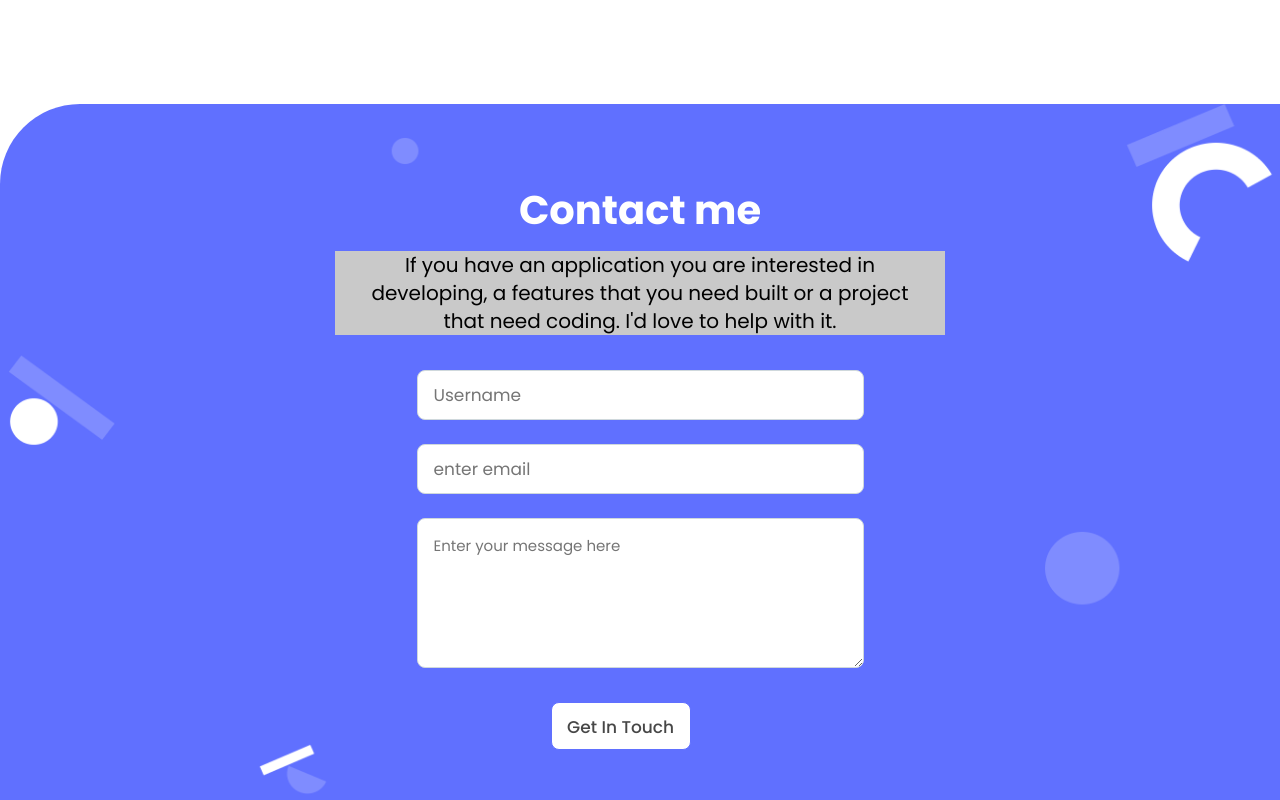
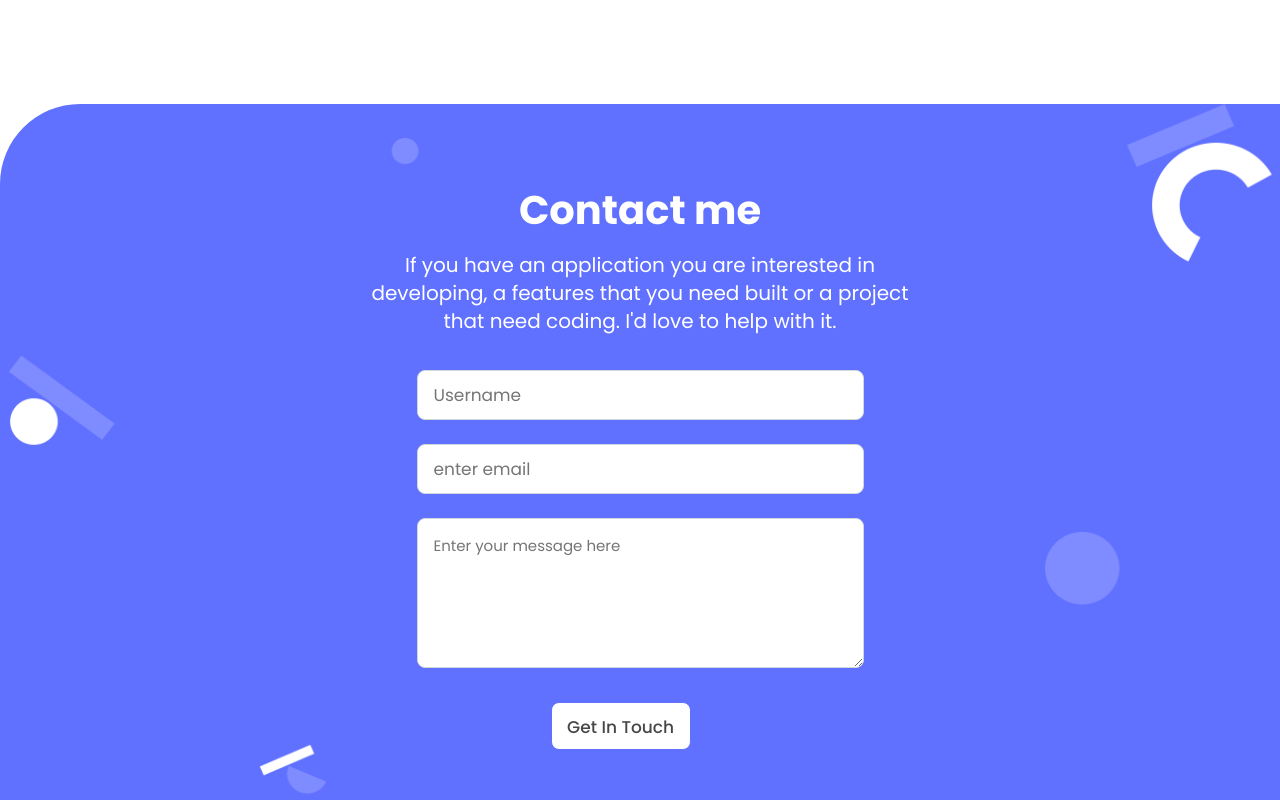
Before and after one commit to Gmanlove/My-Portfolio, a website: page index.html in a window 1280 px wide. Shown: the part 3713-4513 px from the top of the page. Drawn offline with Linux system fonts and the light colour scheme.

Commit message:
update style.css file

```diff
--- a/style.css
+++ b/style.css
@@ -1191,8 +1191,7 @@ button:active {
   }
 
   .contact-now p {
-    color: #000;
-    background-color: #c9c9c9;
+    color: #fff;
   }
 
   .contact-now-form .form {
```
